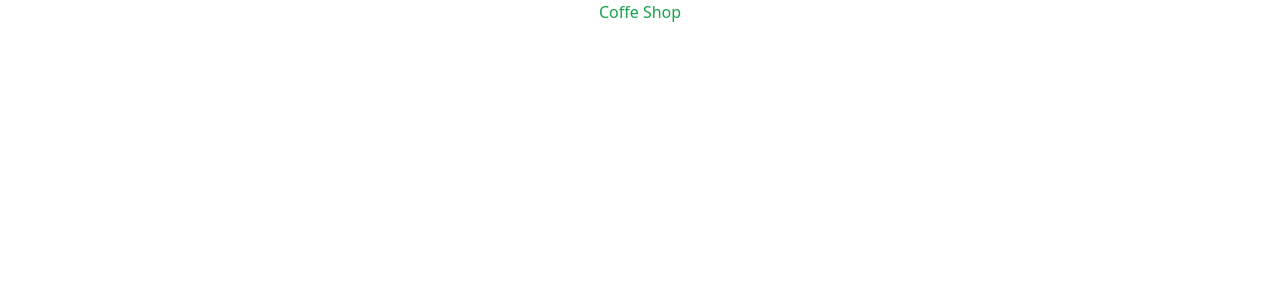
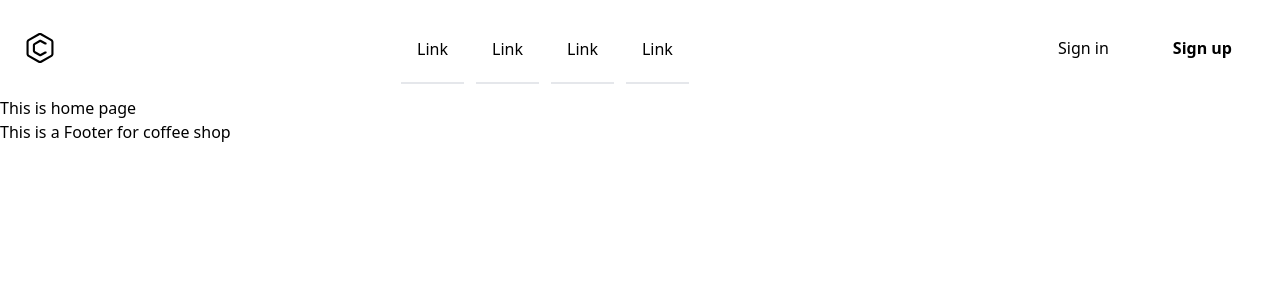
Before and after one commit to Istiakahmed180/S-R-Coffe-Shop, a React (Create React App) app: page / in a window 1280 px wide. Shown: the top 300 px of the page. Built offline with nearby package versions, Linux system fonts and the light colour scheme.

Commit message:
larning Routing sytem

```diff
--- a/package.json
+++ b/package.json
@@ -8,6 +8,7 @@
     "@testing-library/user-event": "^13.5.0",
     "react": "^18.2.0",
     "react-dom": "^18.2.0",
+    "react-router-dom": "^6.13.0",
     "react-scripts": "5.0.1",
     "web-vitals": "^2.1.4"
   },
--- a/src/App.js
+++ b/src/App.js
@@ -1,7 +1,13 @@
+import { RouterProvider } from "react-router-dom";
+import MainLayout from "./Layout/MainLayout";
+import Footer from "./Pages/Share/Footer/Footer";
+import Navbar from "./Pages/Share/Navbar/Navbar";
+import router from "./Router/Routers/Routers";
+
 function App() {
   return (
     <div>
-      <h1 className="text-center text-green-600">Coffe Shop</h1>
+      <RouterProvider router={router}></RouterProvider>
     </div>
   );
 }
--- /dev/null
+++ b/src/Layout/MainLayout.js
@@ -0,0 +1,18 @@
+import React from 'react';
+import Navbar from '../Pages/Share/Navbar/Navbar';
+import Footer from '../Pages/Share/Footer/Footer';
+import { Outlet } from 'react-router-dom';
+
+const MainLayout = () => {
+    return (
+        <div>
+            <Navbar></Navbar>
+            <Outlet>
+
+            </Outlet>
+            <Footer></Footer>
+        </div>
+    );
+};
+
+export default MainLayout;
--- /dev/null
+++ b/src/Pages/About/About.js
@@ -0,0 +1,11 @@
+import React from 'react';
+
+const About = () => {
+    return (
+        <div>
+            This is an about page
+        </div>
+    );
+};
+
+export default About;
--- /dev/null
+++ b/src/Pages/Contact/Contact.js
@@ -0,0 +1,11 @@
+import React from 'react';
+
+const Contact = () => {
+    return (
+        <div>
+            This is a contact page
+        </div>
+    );
+};
+
+export default Contact;
--- /dev/null
+++ b/src/Pages/Home/Home.js
@@ -0,0 +1,11 @@
+import React from 'react';
+
+const Home = () => {
+    return (
+        <div>
+            This is home page
+        </div>
+    );
+};
+
+export default Home;
--- /dev/null
+++ b/src/Pages/Share/Footer/Footer.js
@@ -0,0 +1,11 @@
+import React from 'react';
+
+const Footer = () => {
+    return (
+        <div>
+            This is a Footer for coffee shop
+        </div>
+    );
+};
+
+export default Footer;
--- /dev/null
+++ b/src/Pages/Share/Navbar/Navbar.js
@@ -0,0 +1,43 @@
+import React from 'react';
+
+const Navbar = () => {
+    return (
+        <div>
+            <header className="p-4 dark:bg-gray-800 dark:text-gray-100">
+                <div className="container flex justify-between h-16 mx-auto">
+                    <a rel="noopener noreferrer" href="#" aria-label="Back to homepage" className="flex items-center p-2">
+                        <svg xmlns="http://www.w3.org/2000/svg" fill="currentColor" viewBox="0 0 32 32" className="w-8 h-8 dark:text-violet-400">
+                            <path d="M27.912 7.289l-10.324-5.961c-0.455-0.268-1.002-0.425-1.588-0.425s-1.133 0.158-1.604 0.433l0.015-0.008-10.324 5.961c-0.955 0.561-1.586 1.582-1.588 2.75v11.922c0.002 1.168 0.635 2.189 1.574 2.742l0.016 0.008 10.322 5.961c0.455 0.267 1.004 0.425 1.59 0.425 0.584 0 1.131-0.158 1.602-0.433l-0.014 0.008 10.322-5.961c0.955-0.561 1.586-1.582 1.588-2.75v-11.922c-0.002-1.168-0.633-2.189-1.573-2.742zM27.383 21.961c0 0.389-0.211 0.73-0.526 0.914l-0.004 0.002-10.324 5.961c-0.152 0.088-0.334 0.142-0.53 0.142s-0.377-0.053-0.535-0.145l0.005 0.002-10.324-5.961c-0.319-0.186-0.529-0.527-0.529-0.916v-11.922c0-0.389 0.211-0.73 0.526-0.914l0.004-0.002 10.324-5.961c0.152-0.090 0.334-0.143 0.53-0.143s0.377 0.053 0.535 0.144l-0.006-0.002 10.324 5.961c0.319 0.185 0.529 0.527 0.529 0.916z"></path>
+                            <path d="M22.094 19.451h-0.758c-0.188 0-0.363 0.049-0.515 0.135l0.006-0.004-4.574 2.512-5.282-3.049v-6.082l5.282-3.051 4.576 2.504c0.146 0.082 0.323 0.131 0.508 0.131h0.758c0.293 0 0.529-0.239 0.529-0.531v-0.716c0-0.2-0.11-0.373-0.271-0.463l-0.004-0.002-5.078-2.777c-0.293-0.164-0.645-0.26-1.015-0.26-0.39 0-0.756 0.106-1.070 0.289l0.010-0.006-5.281 3.049c-0.636 0.375-1.056 1.055-1.059 1.834v6.082c0 0.779 0.422 1.461 1.049 1.828l0.009 0.006 5.281 3.049c0.305 0.178 0.67 0.284 1.061 0.284 0.373 0 0.723-0.098 1.027-0.265l-0.012 0.006 5.080-2.787c0.166-0.091 0.276-0.265 0.276-0.465v-0.716c0-0.293-0.238-0.529-0.529-0.529z"></path>
+                        </svg>
+                    </a>
+                    <ul className="items-stretch hidden space-x-3 lg:flex">
+                        <li className="flex">
+                            <a rel="noopener noreferrer" href="#" className="flex items-center px-4 -mb-1 border-b-2 dark:border-transparent dark:text-violet-400 dark:border-violet-400">Link</a>
+                        </li>
+                        <li className="flex">
+                            <a rel="noopener noreferrer" href="#" className="flex items-center px-4 -mb-1 border-b-2 dark:border-transparent">Link</a>
+                        </li>
+                        <li className="flex">
+                            <a rel="noopener noreferrer" href="#" className="flex items-center px-4 -mb-1 border-b-2 dark:border-transparent">Link</a>
+                        </li>
+                        <li className="flex">
+                            <a rel="noopener noreferrer" href="#" className="flex items-center px-4 -mb-1 border-b-2 dark:border-transparent">Link</a>
+                        </li>
+                    </ul>
+                    <div className="items-center flex-shrink-0 hidden lg:flex">
+                        <button className="self-center px-8 py-3 rounded">Sign in</button>
+                        <button className="self-center px-8 py-3 font-semibold rounded dark:bg-violet-400 dark:text-gray-900">Sign up</button>
+                    </div>
+                    <button className="p-4 lg:hidden">
+                        <svg xmlns="http://www.w3.org/2000/svg" fill="none" viewBox="0 0 24 24" stroke="currentColor" className="w-6 h-6 dark:text-gray-100">
+                            <path strokeLinecap="round" strokeLinejoin="round" strokeWidth="2" d="M4 6h16M4 12h16M4 18h16"></path>
+                        </svg>
+                    </button>
+                </div>
+            </header>
+        </div>
+    );
+};
+
+export default Navbar;
--- /dev/null
+++ b/src/Router/Routers/Routers.js
@@ -0,0 +1,30 @@
+import About from "../../Pages/About/About";
+import Home from "../../Pages/Home/Home";
+import Contact from "../../Pages/Contact/Contact";
+
+const { createBrowserRouter } = require("react-router-dom");
+const { default: MainLayout } = require("../../Layout/MainLayout");
+const { Children } = require("react");
+
+const router = createBrowserRouter([
+    {
+        path : "/",
+        element : <MainLayout />,
+        children : [
+            {
+                path : "/",
+                element : <Home></Home>
+            },
+            {
+                path : "/about",
+                element : <About></About>
+            },
+            {
+                path : "/contact",
+                element : <Contact></Contact>
+            }
+        ]
+
+    }
+])
+export default router;
```
Also changed, not shown: 1 other file (tests, documents, lock files or other folders).
